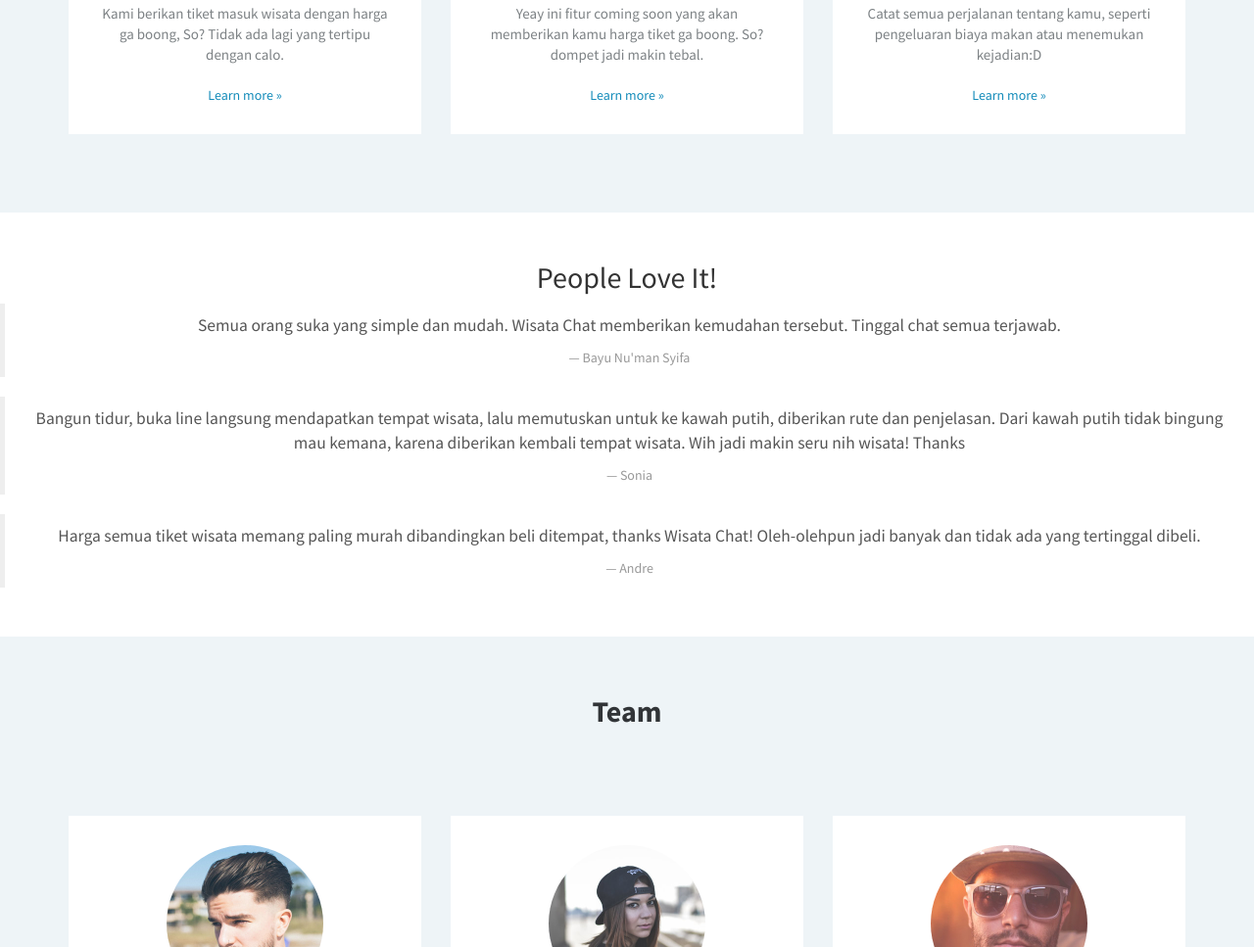
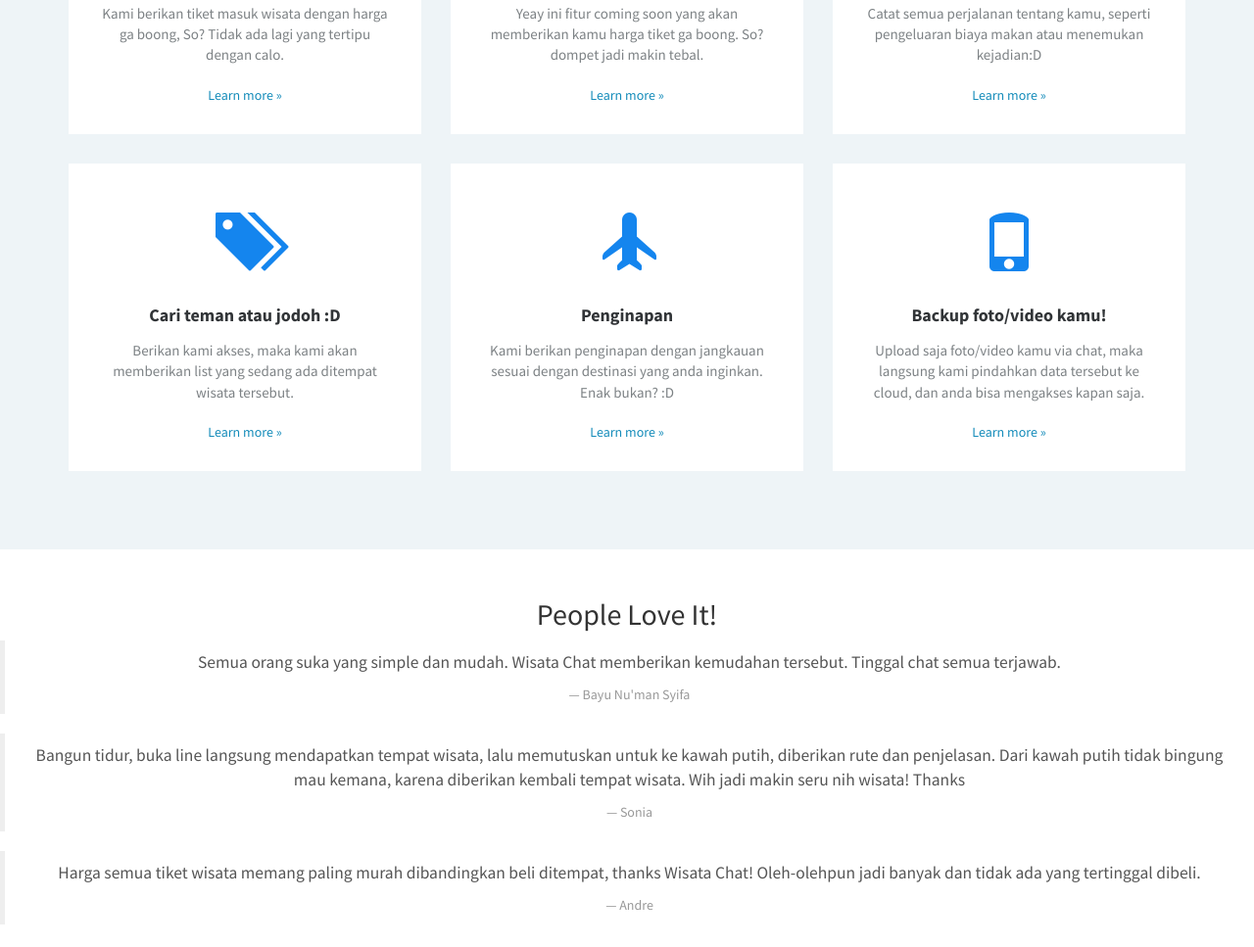
Before and after one commit to bayuns/bayuns.github.io, a plain HTML site: page index.html in a window 1280 px wide. Shown: the part 1425-2392 px from the top of the page at 98% size. Drawn offline with Linux system fonts and the light colour scheme; files whose address does not match are found by name.

Commit message:
commit fixed

```diff
--- a/index.html
+++ b/index.html
@@ -84,6 +84,21 @@
                     <div class="box"><i class="glyphicon glyphicon-phone icon"></i>
                         <h3 class="name">To do list, perjalanan!</h3>
                         <p class="description">Catat semua perjalanan tentang kamu, seperti pengeluaran biaya makan atau menemukan kejadian:D</p><a href="#" class="learn-more">Learn more »</a></div>
+                </div>
+                <div class="col-md-4 col-sm-6 item">
+                    <div class="box"><i class="glyphicon glyphicon-tags icon"></i>
+                        <h3 class="name">Cari teman atau jodoh :D</h3>
+                        <p class="description">Berikan kami akses, maka kami akan memberikan list yang sedang ada ditempat wisata tersebut.</p><a href="#" class="learn-more">Learn more »</a></div>
+                </div>
+                <div class="col-md-4 col-sm-6 item">
+                    <div class="box"><i class="glyphicon glyphicon-plane icon"></i>
+                        <h3 class="name">Penginapan</h3>
+                        <p class="description">Kami berikan penginapan dengan jangkauan sesuai dengan destinasi yang anda inginkan. Enak bukan? :D</p><a href="#" class="learn-more">Learn more »</a></div>
+                </div>
+                <div class="col-md-4 col-sm-6 item">
+                    <div class="box"><i class="glyphicon glyphicon-phone icon"></i>
+                        <h3 class="name">Backup foto/video kamu!</h3>
+                        <p class="description">Upload saja foto/video kamu via chat, maka langsung kami pindahkan data tersebut ke cloud, dan anda bisa mengakses kapan saja.</p><a href="#" class="learn-more">Learn more »</a></div>
                 </div>
             </div>
         </div>
```
Also changed, not shown: index.js (added, +40 -0 lines).
